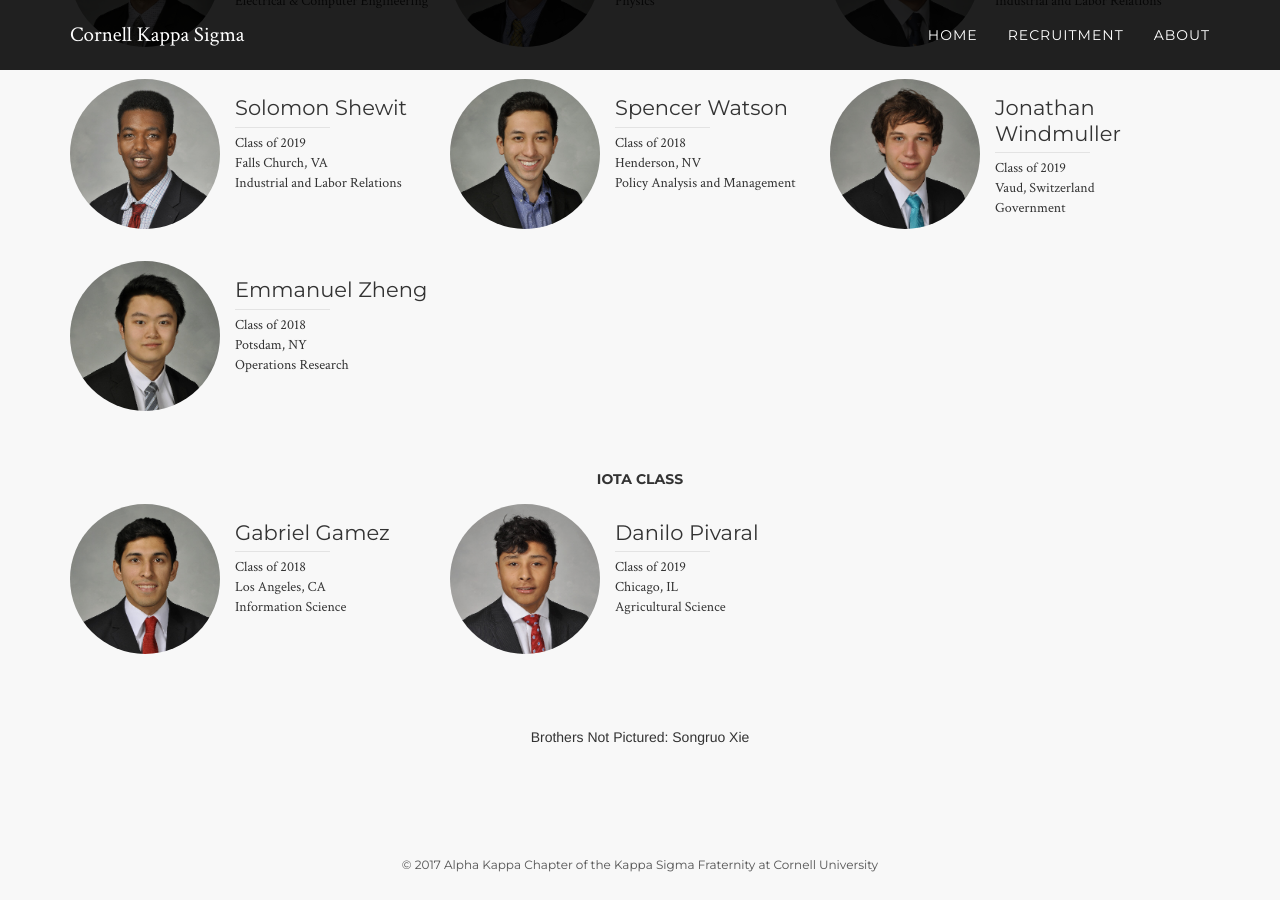
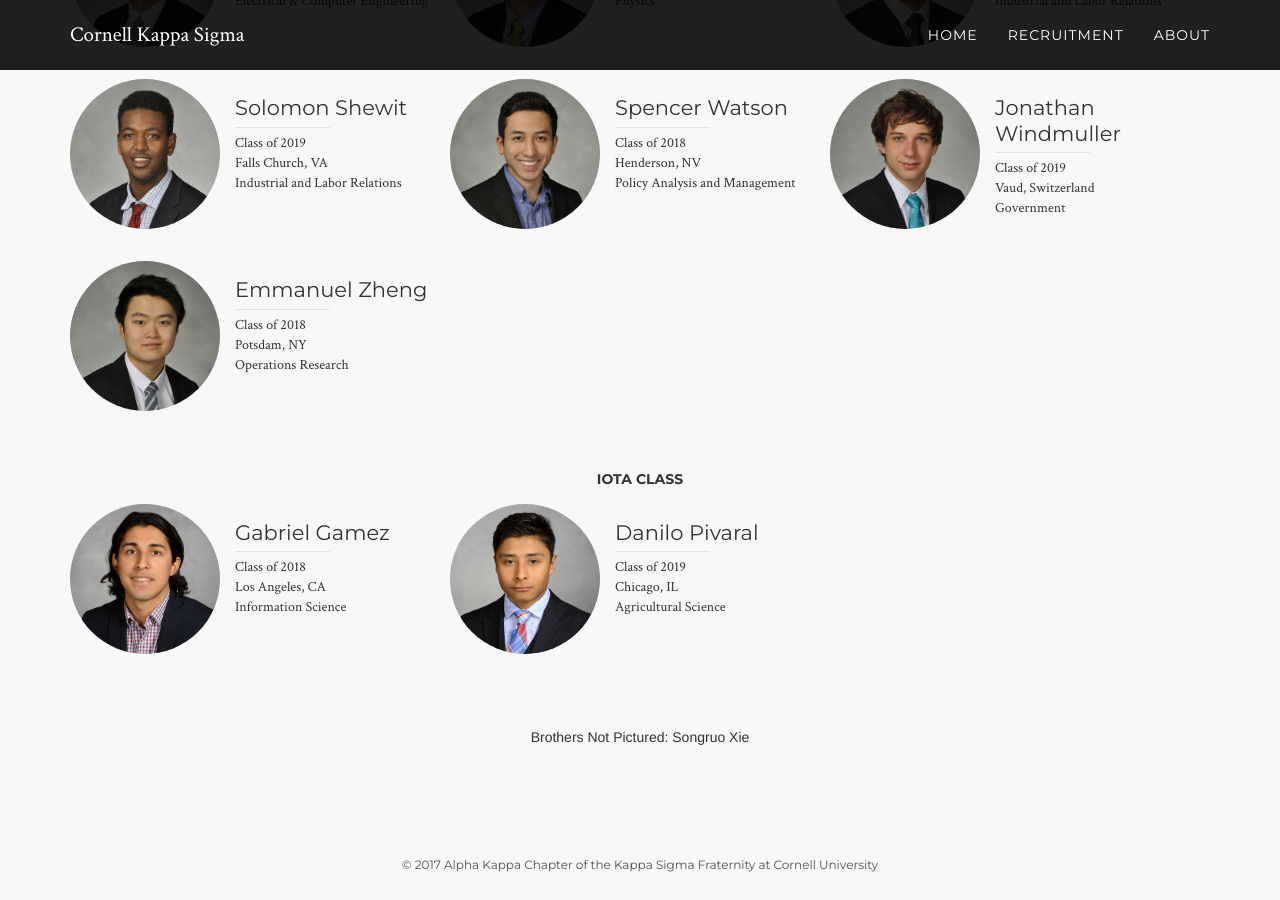
Before and after one commit to pjochillin/cornellkappasigma, a Jekyll site: the page built from index.html, in a window 1280 px wide and 900 px high, scrolled down 2261 px. Built offline with Jekyll 4.4.1, drawn with Linux system fonts in a browser that asks for light colours; nearby versions of some CDN libraries.

Commit message:
Update index.html

```diff
--- a/index.html
+++ b/index.html
@@ -412,7 +412,7 @@ layout: default
 
 
                         <div class="bro">
-                            <div class="face" style="background-image:url('assets/img/brothers/iota/Gabriel Gamez.jpg')"></div>
+                            <div class="face" style="background-image:url('assets/img/brothers/iota-2017/27643_Gabriel_Gamez_A616902_NY025KS A.jpg')"></div>
                             <div class="desc">
                                 <p class="name">Gabriel Gamez</p>
                                 <div class="info">
@@ -427,7 +427,7 @@ layout: default
 
 
                          <div class="bro">
-                            <div class="face" style="background-image:url('assets/img/brothers/iota/Danilo Pivaral.jpg')"></div>
+                            <div class="face" style="background-image:url('assets/img/brothers/iota-2017/27671_Danilo_Pivaral_A616924_NY025KS A.jpg')"></div>
                             <div class="desc">
                                 <p class="name">Danilo Pivaral</p>
                                 <div class="info">
```
